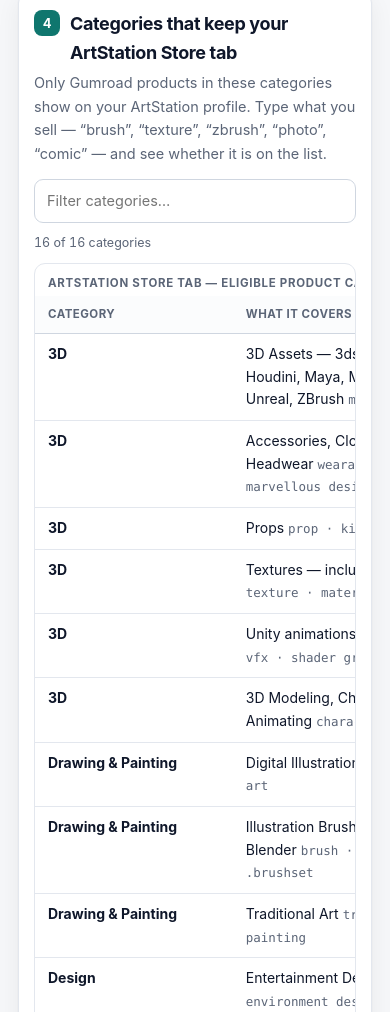
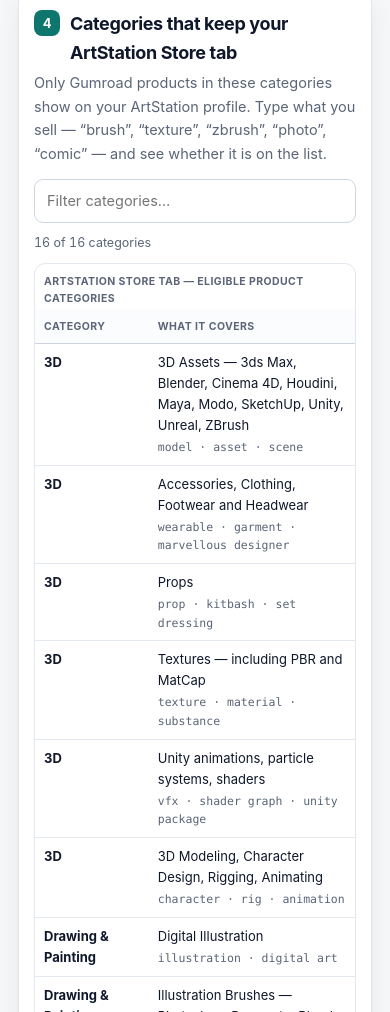
Before and after one commit to yougkxm/yougkxm.github.io, a plain HTML site: page artstation-to-gumroad/index.html in a window 390 px wide. Shown: the part 4051-5063 px from the top of the page. Drawn offline with Linux system fonts and the light colour scheme.

Commit message:
Wrap category and timeline tables at phone width instead of clipping

```diff
--- a/artstation-to-gumroad/index.html
+++ b/artstation-to-gumroad/index.html
@@ -294,6 +294,12 @@
     .bar button{padding:5px 9px;font-size:12px}
     .chk{padding:10px 11px}
     .chk .txt{font-size:14px}
+    table{min-width:0;font-size:13px}
+    th,td{padding:8px 9px}
+    td.grp{white-space:normal}
+    caption{font-size:10.5px;letter-spacing:.04em;padding:9px 9px 3px}
+    thead th{font-size:10.5px}
+    td .k{display:block;font-size:11.5px;margin-top:2px}
   }
   @media print{
     .bar,header.site nav{display:none}
```
